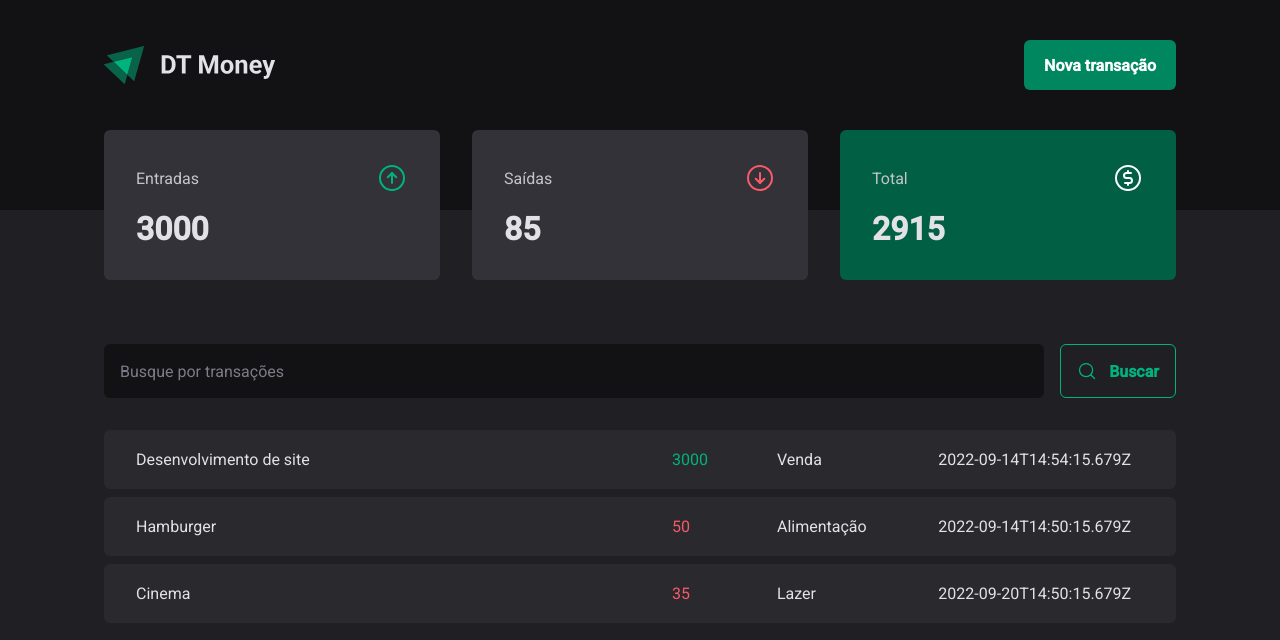
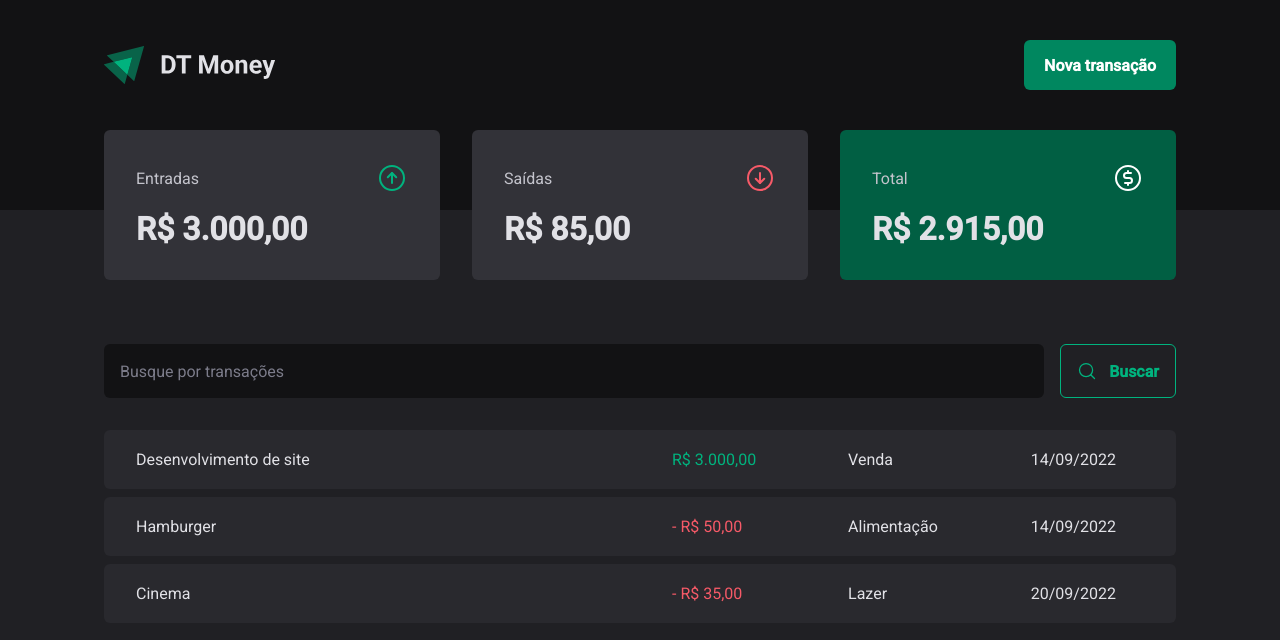
Before and after one commit to guilhermecamboim/dt-money-rocketseat, a React (Vite) app: page / in a window 1280 px wide. Shown: the top 640 px of the page. Built offline with nearby package versions, Linux system fonts and the light colour scheme; data requests are answered from the project's data file.

Commit message:
Criando formataçao de dados pela Intl do JS.

```diff
--- a/src/components/Summary/index.tsx
+++ b/src/components/Summary/index.tsx
@@ -2,6 +2,7 @@
 import { ArrowCircleDown, ArrowCircleUp, CurrencyCircleDollar } from 'phosphor-react'
 import { useContext } from "react";
 import { TransactionsContext } from "../../context/TransactionsContext";
+import { priceFormatter } from "../../utils/formatter";
 
 export function Summary(){
 const {transactions} = useContext(TransactionsContext)
@@ -32,7 +33,7 @@
           <ArrowCircleUp size={32} color="#00B37E"/>
 
         </header>
-        <strong>{summary.income}</strong>
+        <strong>{priceFormatter.format(summary.income)}</strong>
       </SummaryCard>
 
       <SummaryCard>
@@ -40,7 +41,7 @@
           <span>Saídas</span>
           <ArrowCircleDown size={32} color="#F75A68"/>
         </header>
-        <strong>{summary.outcome}</strong>
+        <strong>{priceFormatter.format(summary.outcome)}</strong>
       </SummaryCard>
 
       <SummaryCard variant="green">
@@ -50,7 +51,7 @@
 
         </header>
 
-        <strong>{summary.total}</strong>
+        <strong>{priceFormatter.format(summary.total)}</strong>
       </SummaryCard>
     </SummaryContainer>
   )
--- a/src/pages/Transactions/index.tsx
+++ b/src/pages/Transactions/index.tsx
@@ -2,6 +2,7 @@
 import { Header } from '../../components/Header'
 import { Summary } from '../../components/Summary'
 import { TransactionsContext } from '../../context/TransactionsContext'
+import { dateFormatter, priceFormatter } from '../../utils/formatter'
 import { SearchForm } from './components/SearchForm'
 import { PriceHighlight, TransactionsContainer, TransactionsTable } from './styles'
 
@@ -26,11 +27,12 @@
                 <td width="50%">{transaction.description}</td>
                 <td>
                   <PriceHighlight variant={transaction.type}>
-                  {transaction.price}
+                    {transaction.type === 'outcome' && '- '}
+                  {priceFormatter.format(transaction.price)}
                   </PriceHighlight>
                 </td>
                 <td>{transaction.category}</td>
-                <td>{transaction.createdAt}</td>
+                <td>{dateFormatter.format(new Date(transaction.createdAt))}</td>
               </tr>
               )
             })}
--- /dev/null
+++ b/src/utils/formatter.ts
@@ -0,0 +1,6 @@
+export const dateFormatter = new Intl.DateTimeFormat('pt-BR')
+
+export const priceFormatter = new Intl.NumberFormat('pt-BR', {
+    style: 'currency',
+    currency: 'BRL',
+})
```
